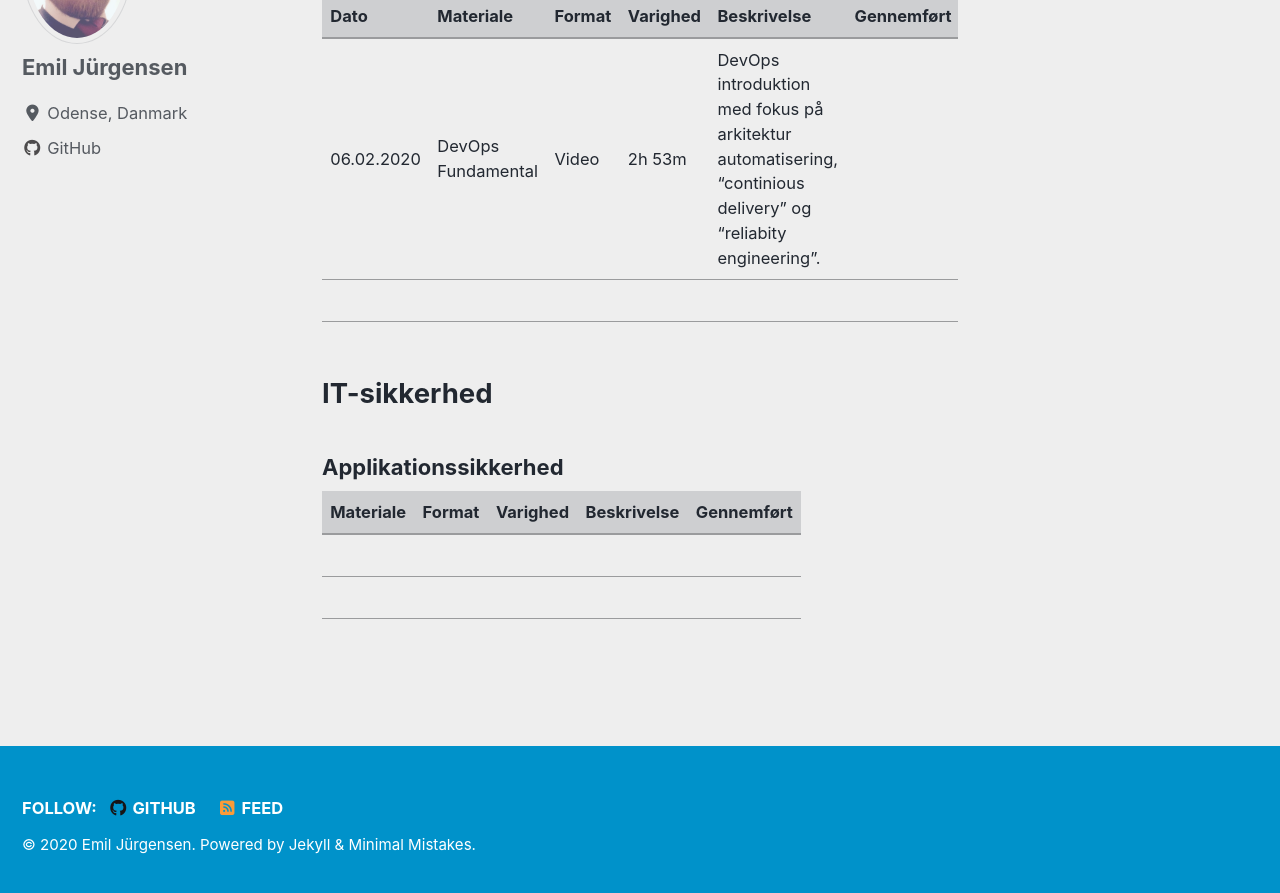
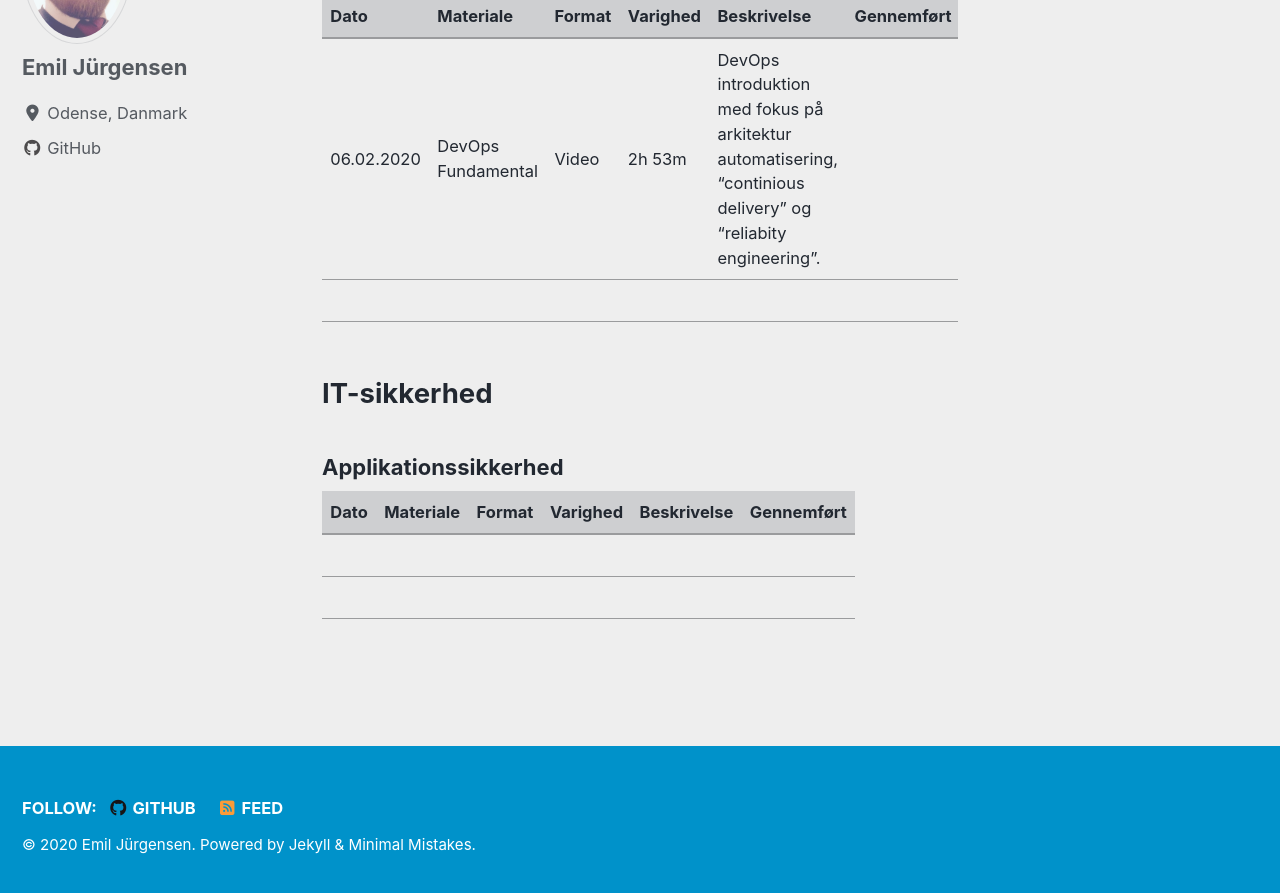
Before and after one commit to Emil428f/Portfolio, a Jekyll site: the page built from study-material.md, in a window 1280 px wide and 900 px high, scrolled down 275 px. Shown: the top 893 px of the window. Built offline with Jekyll 4.4.1, drawn with Linux system fonts in a browser that asks for light colours; cached includes are drawn as plain includes; nearby versions of some CDN libraries.

Commit message:
Update study-material.md

```diff
--- a/study-material.md
+++ b/study-material.md
@@ -9,13 +9,13 @@ author_profile: true
 | Dato | Materiale | Format | Varighed | Beskrivelse | Gennemført |
 |-------|-------|--------|---------|---------|---------|
 | 06.02.2020 | DevOps Fundamental | Video | 2h 53m | DevOps introduktion med fokus på arkitektur automatisering, "continious delivery" og "reliabity engineering". |  |
-|  |  |  |  |  |
+|  |  |  |  |  |  |
 
 <h2>IT-sikkerhed</h2>
 
 <h3>Applikationssikkerhed</h3>
 
-| Materiale | Format | Varighed | Beskrivelse | Gennemført |
-|-------|--------|---------|---------|---------|
-|  |  |  |  |  |
-|  |  |  |  |  |
+| Dato | Materiale | Format | Varighed | Beskrivelse | Gennemført |
+|-------|--------|---------|---------|---------|---------|
+|  |  |  |  |  |  |
+|  |  |  |  |  |  |
```
